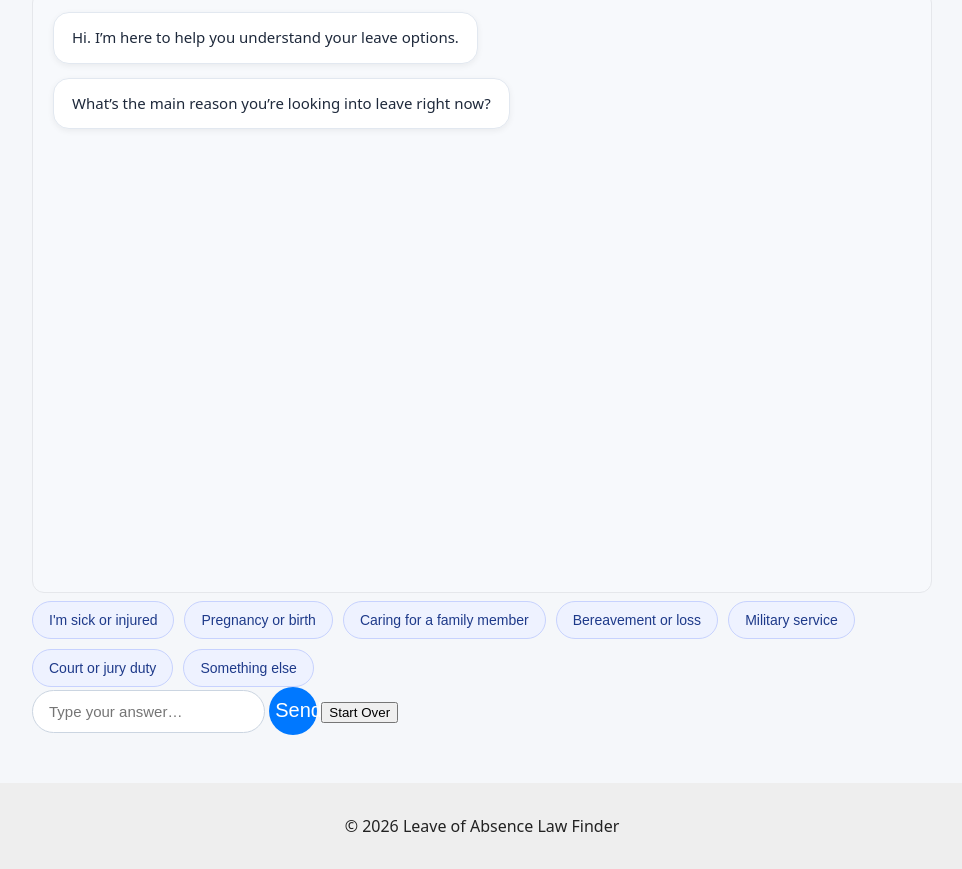
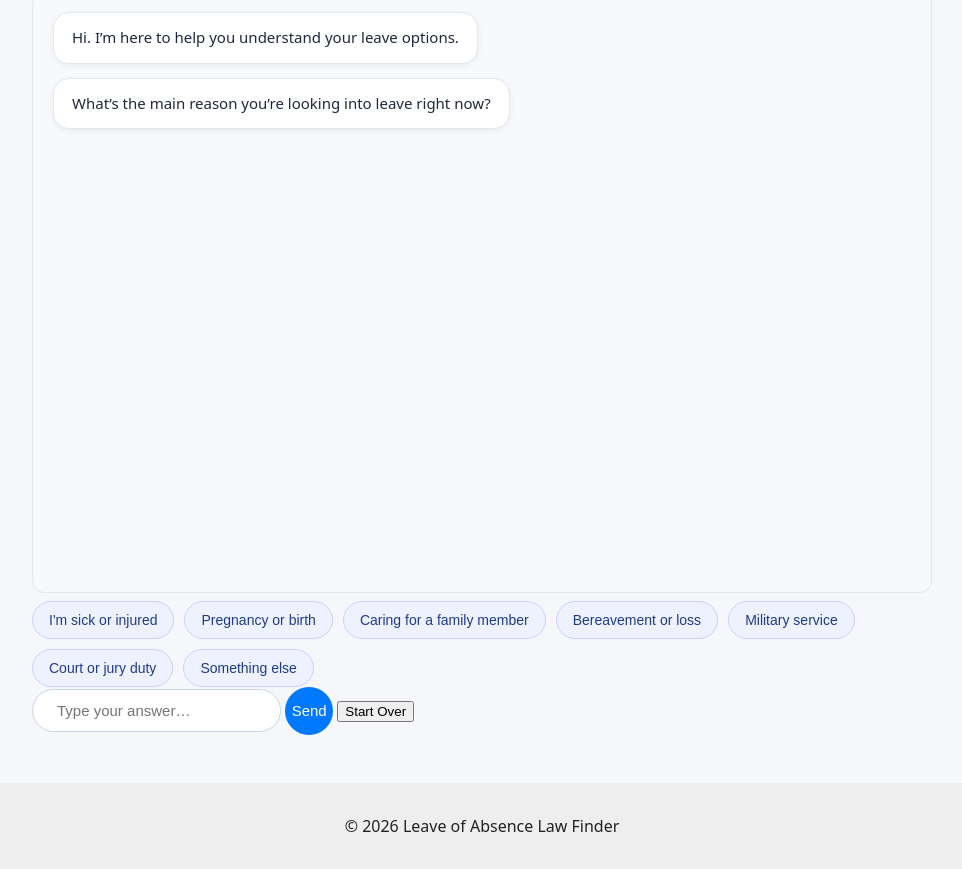
Before and after one commit to Twebb2590/Leave-of-Absence-Law-Finder, a plain HTML site: page index.html in a window 1280 px wide. Shown: the part 267-1136 px from the top of the page, without its empty margins (158-1120 px from the left). Drawn offline with Linux system fonts and the light colour scheme.

Commit message:
Update styles.css

```diff
--- a/styles.css
+++ b/styles.css
@@ -151,7 +151,7 @@ body {
 
 #userInput {
   flex: 1;
-  padding: 12px 16px;
+  padding: 12px 24px;
   border-radius: 24px;
   border: 1px solid #cbd5e1;
   font-size: 15px;
@@ -170,7 +170,7 @@ body {
   border: none;
   background: #0078ff;
   color: white;
-  font-size: 20px;
+  font-size: 15px;
   cursor: pointer;
   transition: 0.2s ease;
 }
```
